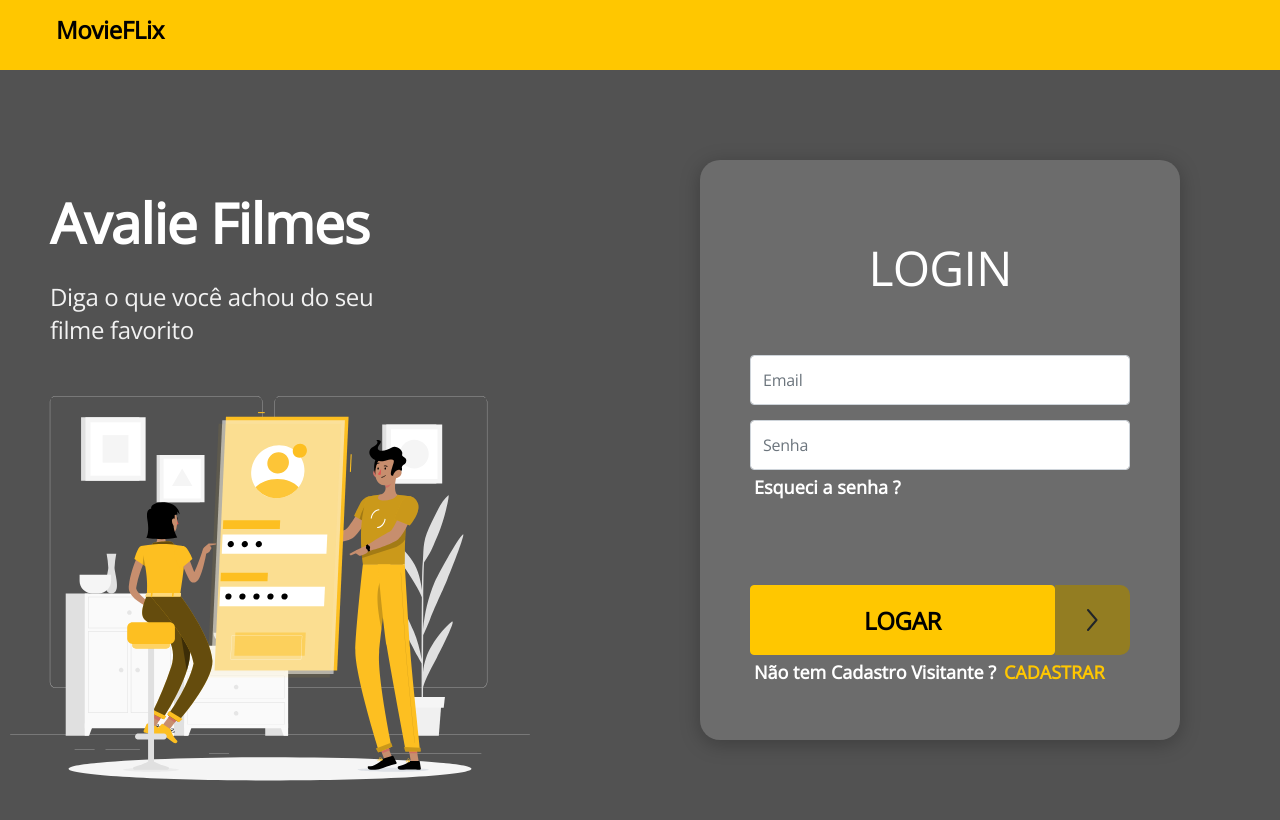
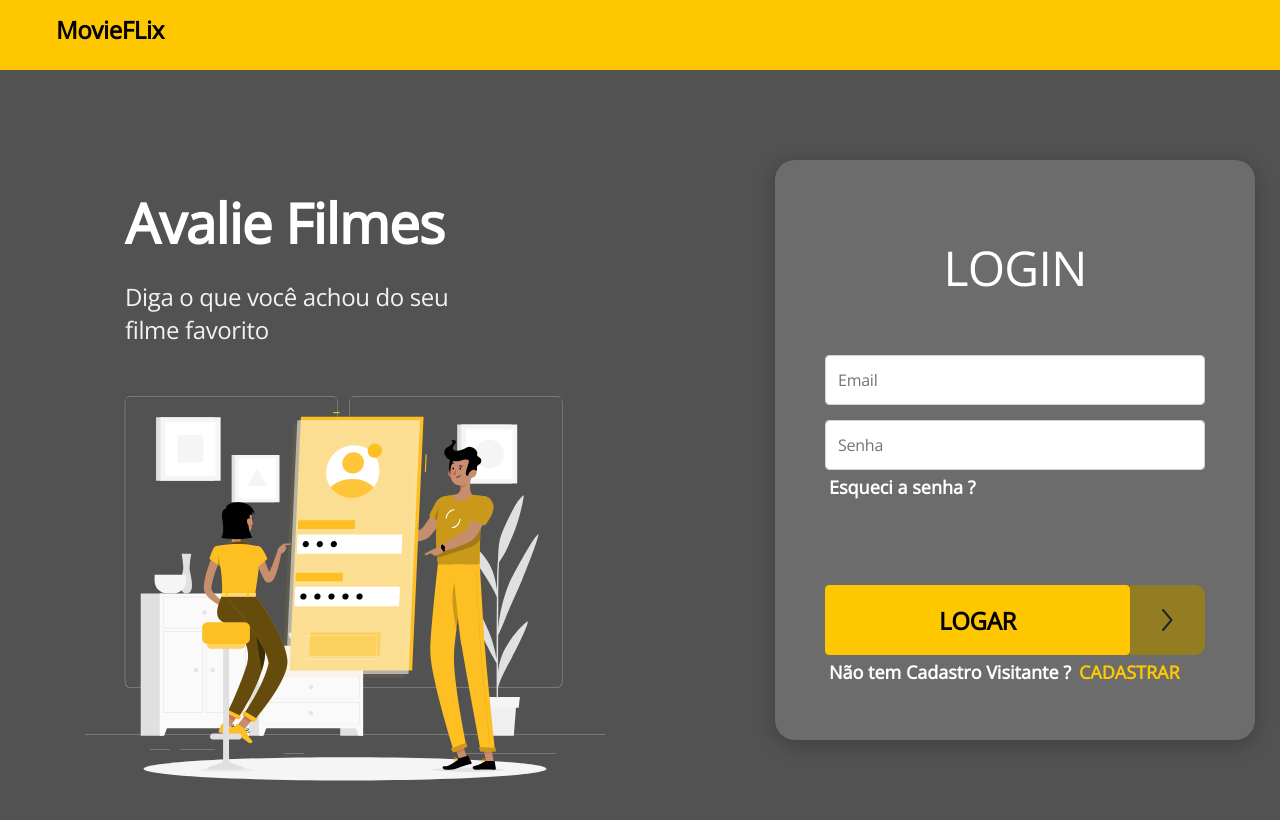
Before and after one commit to luisinho/movieflix, a React (Create React App) app in the folder frontend-web/: page /home/login in a window 1280 px wide. Shown: the top 820 px of the page. Built offline with nearby package versions, Linux system fonts and the light colour scheme; no server answers.

Commit message:
change layout login home.

```diff
--- a/frontend-web/src/pages/Home/styles.scss
+++ b/frontend-web/src/pages/Home/styles.scss
@@ -53,7 +53,7 @@
     }
 
     .home-container {
-        padding: 40px 40px 100px 10px;
+        padding: 40px 40px 100px 85px;
     }
 
 }
```
